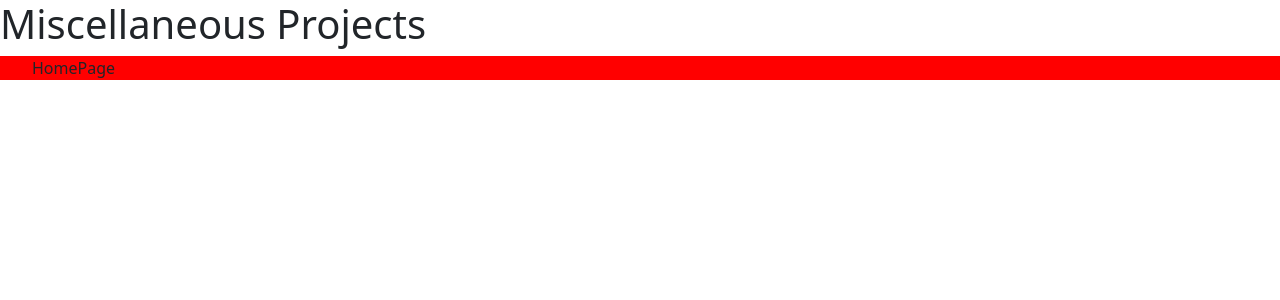
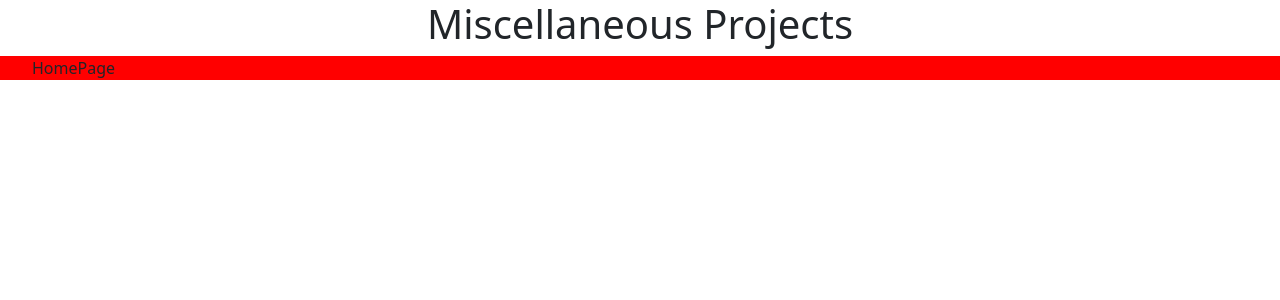
Before and after one commit to StudentCZ/MiscProjects, a React (Create React App) app: page / in a window 1280 px wide. Shown: the top 300 px of the page. Built offline with nearby package versions, Linux system fonts and the light colour scheme.

Commit message:
revised className

```diff
--- a/src/Home.js
+++ b/src/Home.js
@@ -4,7 +4,7 @@ import NavBar from './NavBar';
 const Home = () => {
   return (
     <div>
-      <h1>Miscellaneous Projects</h1>
+      <h1 className='text-center'>Miscellaneous Projects</h1>
       <NavBar />
     </div>
   );
```
